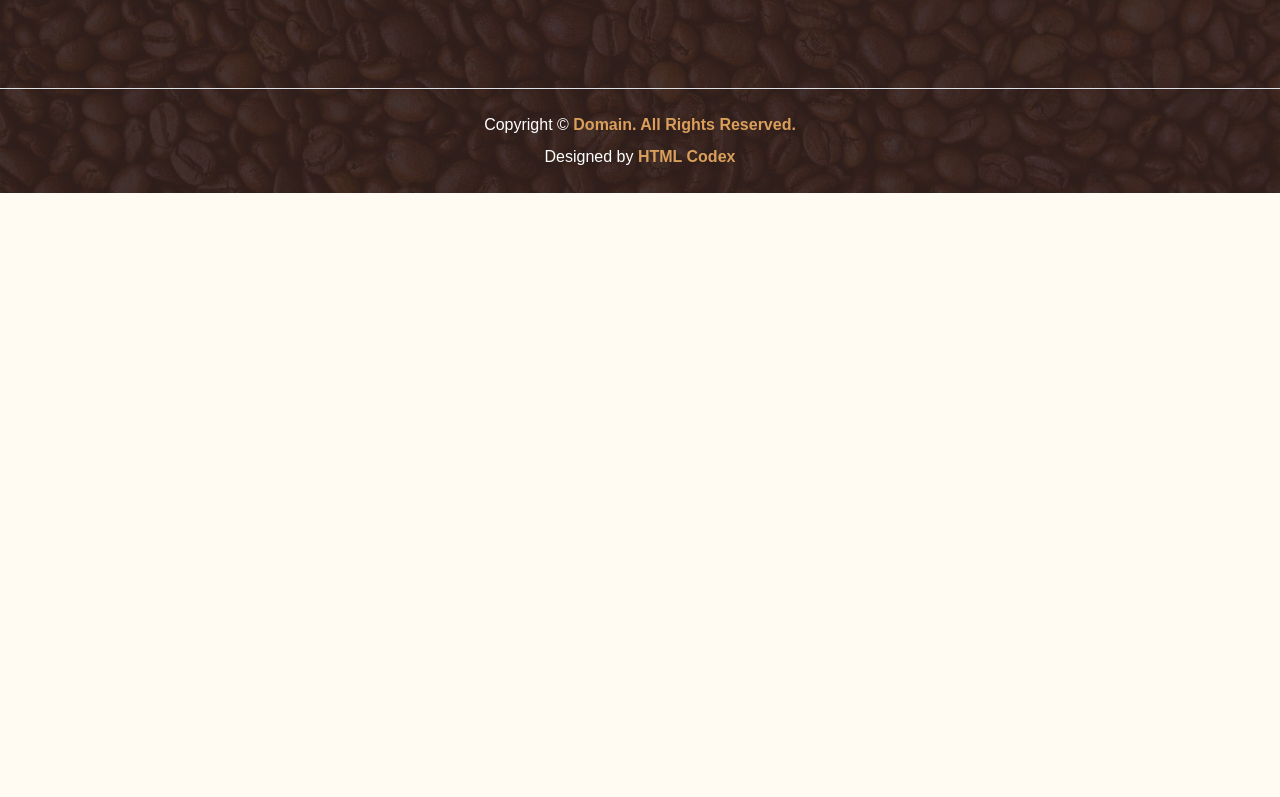
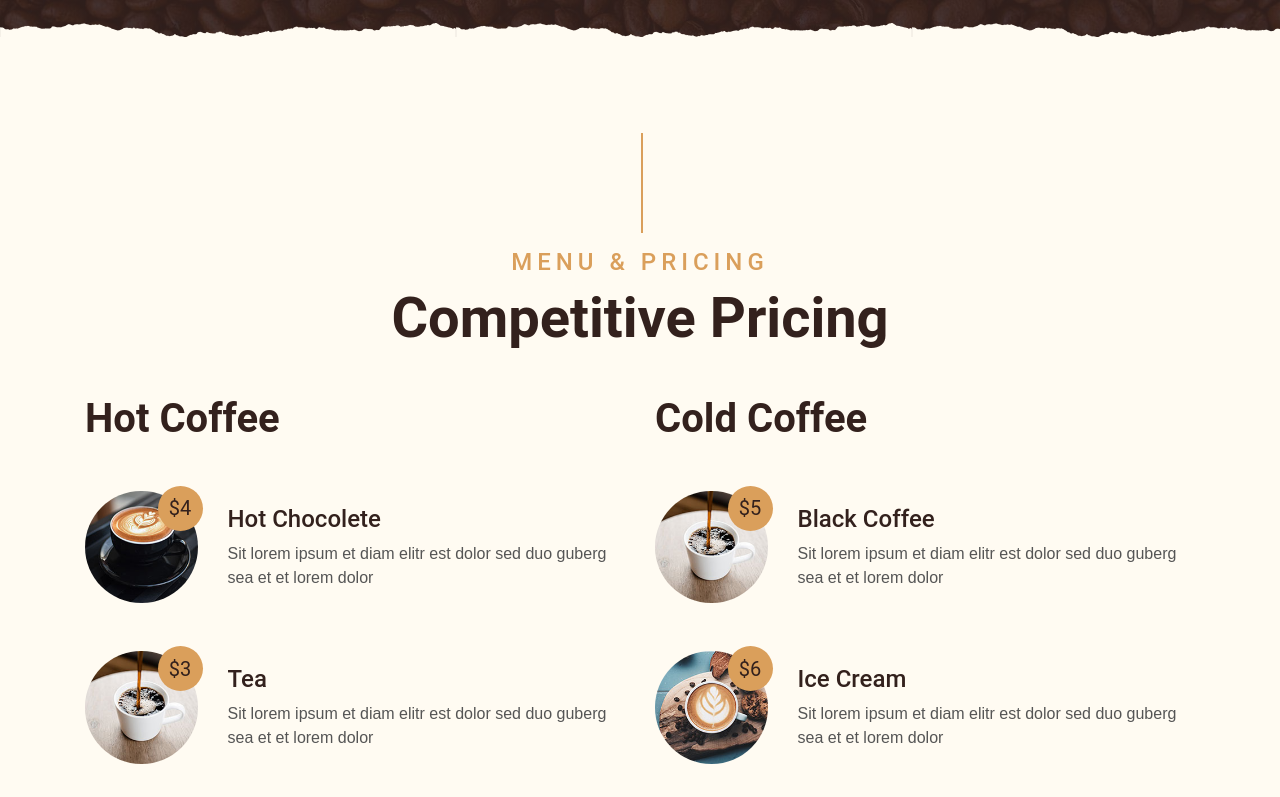
Before and after one commit to Hooseinsalari/next-coffee, a Next.js app: page /menu in a window 1280 px wide. Shown: the part 363-1160 px from the top of the page. Before the commit the page ends 800 px from the top, so only its background shows below. Built offline with nearby package versions, Linux system fonts and the light colour scheme; data requests are answered from the project's data file.

Commit message:
feat(Menu): implement menu page

```diff
--- a/components/templates/Menu/Pricing.js
+++ b/components/templates/Menu/Pricing.js
@@ -1,11 +1,40 @@
-import React from 'react';
+import ProductCard from "@/components/modules/ProductCard/ProductCard";
+import React from "react";
 
-const Pricing = () => {
-    return (
-        <div>
-
+const Pricing = ({ menuData }) => {
+  return (
+    <div class="container-fluid pt-5">
+      <div class="container">
+        <div class="section-title">
+          <h4
+            class="text-primary text-uppercase"
+            style={{ letterSpacing: "5px" }}
+          >
+            Menu & Pricing
+          </h4>
+          <h1 class="display-4">Competitive Pricing</h1>
         </div>
-    );
+        <div class="row">
+          <div class="col-lg-6">
+            <h1 class="mb-5">Hot Coffee</h1>
+            {menuData
+              .filter((item) => item.type === "hot")
+              .map((item) => (
+                <ProductCard key={item.id} {...item} />
+              ))}
+          </div>
+          <div class="col-lg-6">
+            <h1 class="mb-5">Cold Coffee</h1>
+            {menuData
+              .filter((item) => item.type === "cold")
+              .map((item) => (
+                <ProductCard key={item.id} {...item} />
+              ))}
+          </div>
+        </div>
+      </div>
+    </div>
+  );
 };
 
 export default Pricing;
--- a/pages/menu/index.js
+++ b/pages/menu/index.js
@@ -1,9 +1,25 @@
-function Menu() {
-    return (
-        <div>
-            Enter
-        </div>
-    );
+import PageHeader from "@/components/modules/PageHeader/PageHeader";
+import Pricing from "@/components/templates/Menu/Pricing";
+
+function Menu({ menuData }) {
+  return (
+    <>
+      <PageHeader title="Menu" />
+      <Pricing menuData={menuData} />
+    </>
+  );
 }
 
 export default Menu;
+
+export async function getStaticProps() {
+  const response = await fetch("http://localhost:4000/menu");
+  const menuData = await response.json();
+
+  return {
+    props: {
+      menuData,
+    },
+    revalidate: 12 * 60 * 60,
+  };
+}
```
